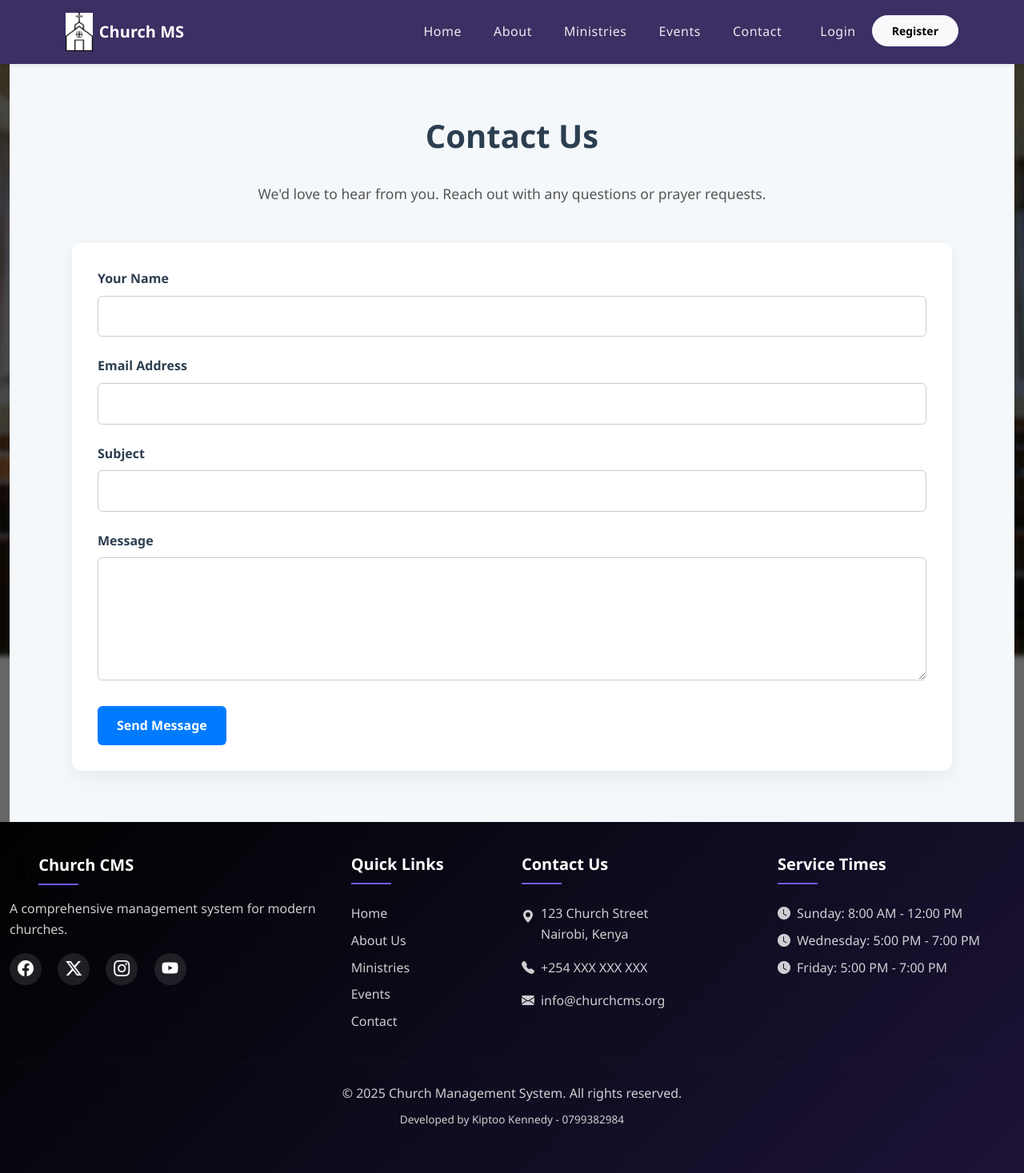
After one commit to kiptoo-097/ChMS, a Django app: page /contact/ in a window 1280 px wide. The commit adds this page. Shown: the whole page at 80% size. Run offline with Django 5.2, Linux system fonts and the light colour scheme.

Commit message:
Updated ministries to allow user to join, also contact section and template

```diff
--- /dev/null
+++ b/church/templates/contact.html
@@ -0,0 +1,62 @@
+{% extends "base.html" %}
+{% load static %}
+
+{% block content %}
+<section style="padding: 4rem 2rem; background: #f4f8fb;">
+  <div style="max-width: 1100px; margin: 0 auto;">
+    <h2 style="text-align: center; font-weight: 700; font-size: 2.5rem; margin-bottom: 2rem; color: #2c3e50;">
+      Contact Us
+    </h2>
+    <p style="text-align: center; font-size: 1.1rem; margin-bottom: 3rem; color: #555;">
+      We'd love to hear from you. Reach out with any questions or prayer requests.
+    </p>
+
+    {% if message_sent %}
+      <div style="background-color: #d4edda; border: 1px solid #c3e6cb; padding: 1rem 1.5rem; border-radius: 5px; color: #155724; font-weight: bold;">
+        Thank you! We have received your message and will get back to you soon.
+      </div>
+    {% endif %}
+
+    <form method="post" style="background: #ffffff; padding: 2rem; border-radius: 12px; box-shadow: 0 8px 25px rgba(0,0,0,0.06); color: #333;">
+      {% csrf_token %}
+
+      <div style="margin-bottom: 1.5rem;">
+        <label for="name" style="display: block; font-weight: 600; margin-bottom: 0.5rem; color: #2c3e50;">
+          Your Name
+        </label>
+        <input type="text" name="name" id="name" required
+               style="width: 100%; padding: 0.75rem; font-size: 1rem; border: 1px solid #ccc; border-radius: 6px; background: #fff; color: #000;">
+      </div>
+
+      <div style="margin-bottom: 1.5rem;">
+        <label for="email" style="display: block; font-weight: 600; margin-bottom: 0.5rem; color: #2c3e50;">
+          Email Address
+        </label>
+        <input type="email" name="email" id="email" required
+               style="width: 100%; padding: 0.75rem; font-size: 1rem; border: 1px solid #ccc; border-radius: 6px; background: #fff; color: #000;">
+      </div>
+
+      <div style="margin-bottom: 1.5rem;">
+        <label for="subject" style="display: block; font-weight: 600; margin-bottom: 0.5rem; color: #2c3e50;">
+          Subject
+        </label>
+        <input type="text" name="subject" id="subject" required
+               style="width: 100%; padding: 0.75rem; font-size: 1rem; border: 1px solid #ccc; border-radius: 6px; background: #fff; color: #000;">
+      </div>
+
+      <div style="margin-bottom: 1.5rem;">
+        <label for="message" style="display: block; font-weight: 600; margin-bottom: 0.5rem; color: #2c3e50;">
+          Message
+        </label>
+        <textarea name="message" id="message" rows="5" required
+                  style="width: 100%; padding: 0.75rem; font-size: 1rem; border: 1px solid #ccc; border-radius: 6px; background: #fff; color: #000;"></textarea>
+      </div>
+
+      <button type="submit"
+              style="padding: 0.75rem 1.5rem; background-color: #007bff; color: white; border: none; border-radius: 6px; font-size: 1rem; font-weight: 600;">
+        Send Message
+      </button>
+    </form>
+  </div>
+</section>
+{% endblock %}
--- a/church/urls.py
+++ b/church/urls.py
@@ -1,16 +1,5 @@
 from django.urls import path
-from .views import (
-    HomeView,
-    about_view,
-    ministries_view,
-    events_view,
-    contact_view,
-    profile_view,
-    dashboard_view,
-    EventDetailView,
-    event_rsvp,
-    sermon_list, sermon_detail, sermon_series_list, sermon_series_detail,ministry_detail_view
-)
+from .views import *
 
 urlpatterns = [
     path("", HomeView.as_view(), name="home"),
@@ -27,4 +16,5 @@ urlpatterns = [
     path('sermons/series/', sermon_series_list, name='sermon_series_list'),
     path('sermons/series/<int:pk>/', sermon_series_detail, name='sermon_series_detail'),
     path("ministries/<slug:slug>/", ministry_detail_view, name="ministry_detail"),
+    path('ministries/<int:pk>/join/', join_ministry, name='join_ministry'),
 ]
--- a/church/views.py
+++ b/church/views.py
@@ -7,10 +7,22 @@ from django.contrib import messages
 from datetime import datetime
 from django.core.paginator import Paginator
 from django.db.models import Q
+from django.utils.decorators import method_decorator
+from django.views.decorators.csrf import csrf_exempt
 
 
+@method_decorator(csrf_exempt, name='dispatch')
 class HomeView(TemplateView):
     template_name = "home.html"
+
+    def post(self, request, *args, **kwargs):
+        # Here you could process and store the message if desired
+        return self.get(request, message_sent=True)
+
+    def get(self, request, *args, **kwargs):
+        context = self.get_context_data(**kwargs)
+        context["message_sent"] = kwargs.get("message_sent", False)
+        return self.render_to_response(context)
 
     def get_context_data(self, **kwargs):
         context = super().get_context_data(**kwargs)
@@ -27,13 +39,16 @@ class HomeView(TemplateView):
             .order_by("date", "time")[:6]
         )
 
-        # Fix: Changed '-date' to '-date_preached'
-        context["recent_sermons"] = Sermon.objects.filter(is_featured=True).order_by(
-            "-date_preached"
-        )[:3]
+        # Recent featured sermons
+        context["recent_sermons"] = Sermon.objects.filter(
+            is_featured=True
+        ).order_by("-date_preached")[:3]
+
+        # Display a few ministries
         context["ministries"] = Ministry.objects.all()[:3]
 
         return context
+
 class EventDetailView(DetailView):
     model = Event
     template_name = "event_detail.html"
@@ -142,9 +157,16 @@ def about_view(request):
 
 
 
+from django.core.paginator import Paginator
+
 def ministries_view(request):
-    ministries = Ministry.objects.all()
+    all_ministries = Ministry.objects.all().order_by('name')
+    paginator = Paginator(all_ministries, 6)  # Show 6 per page
+    page_number = request.GET.get('page')
+    ministries = paginator.get_page(page_number)
+
     return render(request, "ministries.html", {"ministries": ministries})
+
 
 
 def ministry_detail_view(request, slug):
@@ -154,7 +176,18 @@ def ministry_detail_view(request, slug):
 
 
 def contact_view(request):
-    return render(request, "contact.html")
+    message_sent = False
+
+    if request.method == "POST":
+        name = request.POST.get("name")
+        email = request.POST.get("email")
+        subject = request.POST.get("subject")
+        message = request.POST.get("message")
+
+        # In production, send email or save message here
+        message_sent = True
+
+    return render(request, "contact.html", {"message_sent": message_sent})
 
 
 @login_required
@@ -216,3 +249,16 @@ def sermon_series_detail(request, pk):
         'sermons': sermons,
     }
     return render(request, 'sermons/series_detail.html', context)
+
+
+@login_required
+def join_ministry(request, pk):
+    ministry = get_object_or_404(Ministry, pk=pk)
+
+    if request.user in ministry.members.all():
+        messages.info(request, "You have already joined this ministry.")
+    else:
+        ministry.members.add(request.user)
+        messages.success(request, f"You have successfully joined {ministry.name}!")
+
+    return redirect(ministry.get_absolute_url())
```
Also changed, not shown: church/models.py (+5 -3 lines), church/templates/about.html (added, +32 -0 lines), church/templates/dashboard.html (+15 -2 lines), church/templates/home.html (+19 -8 lines), church/templates/ministries.html (+46 -17 lines), church/templates/ministry_detail.html (+23 -7 lines), church/migrations/0007_ministry_members_alter_ministry_name.py (added).
